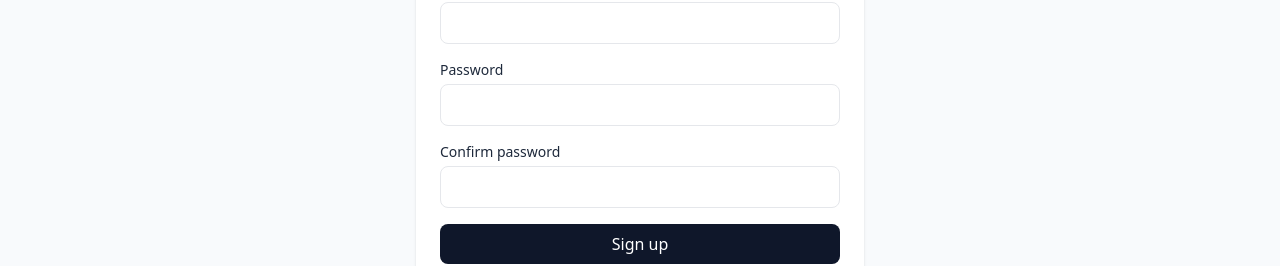
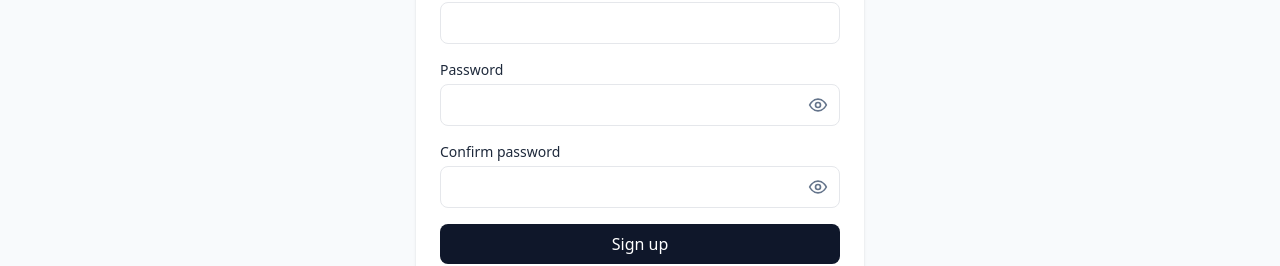
Before and after one commit to hung21112k2/auth-starter-frontend, a Vue app: page /signup in a window 1280 px wide. Shown: the part 339-605 px from the top of the page. Built offline with nearby package versions, Linux system fonts and the light colour scheme.

Commit message:
update/add-eye-button-to-show-or-hide-password

```diff
--- a/src/views/LoginView.vue
+++ b/src/views/LoginView.vue
@@ -6,9 +6,9 @@ import { setToken } from '@/services/auth'
 
 const router = useRouter()
 
-// có thể là email hoặc username
 const identifier = ref('')
 const password = ref('')
+const showPwd = ref(false)
 
 const loading = ref(false)
 const error = ref('')
@@ -22,7 +22,7 @@ async function onSubmit () {
 
   loading.value = true
   try {
-    // backend sẽ tự nhận diện: có '@' -> email, không có -> username
+
     const res = await api.login({
       email: identifier.value.trim(),
       password: password.value,
@@ -56,13 +56,34 @@ async function onSubmit () {
 
       <div>
         <label class="block text-sm mb-1">Password</label>
-        <input
-          v-model="password"
-          type="password"
-          required
-          autocomplete="current-password"
-          class="w-full border rounded-lg px-3 py-2 focus:outline-none focus:ring"
-        />
+        <div class="relative">
+          <input
+            v-model="password"
+            :type="showPwd ? 'text' : 'password'"
+            required
+            autocomplete="current-password"
+            class="w-full border rounded-lg px-3 py-2 pr-11 focus:outline-none focus:ring"
+          />
+          <button
+            type="button"
+            class="absolute inset-y-0 right-0 px-3 flex items-center text-slate-500 hover:text-slate-700"
+            :aria-pressed="showPwd"
+            title="Show/Hide password"
+            @click="showPwd = !showPwd"
+          >
+            <!-- eye -->
+            <svg v-if="!showPwd" xmlns="http://www.w3.org/2000/svg" class="h-5 w-5" viewBox="0 0 24 24" fill="none" stroke="currentColor" stroke-width="2">
+              <path d="M2 12s3.5-7 10-7 10 7 10 7-3.5 7-10 7-10-7-10-7Z"/>
+              <circle cx="12" cy="12" r="3"/>
+            </svg>
+            <!-- eye-off -->
+            <svg v-else xmlns="http://www.w3.org/2000/svg" class="h-5 w-5" viewBox="0 0 24 24" fill="none" stroke="currentColor" stroke-width="2">
+              <path d="M3 3l18 18"/>
+              <path d="M9.9 4.2A10.9 10.9 0 0 1 12 4c6.5 0 10 7 10 7a17.4 17.4 0 0 1-3.2 4.1M6 6A16.5 16.5 0 0 0 2 11s3.5 7 10 7a10.7 10.7 0 0 0 3.1-.4"/>
+            </svg>
+            <span class="sr-only">Toggle password</span>
+          </button>
+        </div>
       </div>
 
       <p v-if="error" class="text-sm text-rose-600">{{ error }}</p>
--- a/src/views/SignupView.vue
+++ b/src/views/SignupView.vue
@@ -15,18 +15,18 @@ const loading = ref(false)
 const msg = ref('')
 const error = ref('')
 
-// chỉ bật khi bấm submit mà sai
+const showPwd = ref(false)
+const showPwd2 = ref(false)
+
 const showRules = ref(false)
 const clearRules = () => { showRules.value = false }
 
-// Password rules: >= 8 ký tự, >= 1 in hoa, >= 1 ký tự đặc biệt
 const lenOK = computed(() => password.value.length >= 8)
 const hasUpper = computed(() => /[A-Z]/.test(password.value))
 const hasSpecial = computed(() => /[^A-Za-z0-9]/.test(password.value))
 const confirmOK = computed(() => confirmPassword.value !== '' && confirmPassword.value === password.value)
 const rulesInvalid = computed(() => !lenOK.value || !hasUpper.value || !hasSpecial.value)
 
-// Username cơ bản: 3-50 ký tự, chữ/số/underscore, không khoảng trắng
 const usernameOK = computed(() => /^[A-Za-z0-9_]{3,50}$/.test(username.value || ''))
 
 async function onSubmit () {
@@ -103,39 +103,78 @@ async function onSubmit () {
         />
       </div>
 
-      <!-- Password -->
+      <!-- Password (with eye) -->
       <div>
         <label class="block text-sm mb-1">Password</label>
+        <div class="relative">
           <input
             v-model="password"
             @input="clearRules"
-          type="password"
+            :type="showPwd ? 'text' : 'password'"
             required
             autocomplete="new-password"
             :class="[
-            'w-full border rounded-lg px-3 py-2 focus:outline-none focus:ring',
+              'w-full border rounded-lg px-3 py-2 pr-11 focus:outline-none focus:ring',
               showRules && (!lenOK || !hasUpper || !hasSpecial) ? 'border-rose-500' : ''
             ]"
           />
+          <button
+            type="button"
+            class="absolute inset-y-0 right-0 px-3 flex items-center text-slate-500 hover:text-slate-700"
+            :aria-pressed="showPwd"
+            title="Show/Hide password"
+            @click="showPwd = !showPwd"
+          >
+            <!-- eye -->
+            <svg v-if="!showPwd" xmlns="http://www.w3.org/2000/svg" class="h-5 w-5" viewBox="0 0 24 24" fill="none" stroke="currentColor" stroke-width="2">
+              <path d="M2 12s3.5-7 10-7 10 7 10 7-3.5 7-10 7-10-7-10-7Z"/>
+              <circle cx="12" cy="12" r="3"/>
+            </svg>
+            <!-- eye-off -->
+            <svg v-else xmlns="http://www.w3.org/2000/svg" class="h-5 w-5" viewBox="0 0 24 24" fill="none" stroke="currentColor" stroke-width="2">
+              <path d="M3 3l18 18"/>
+              <path d="M9.9 4.2A10.9 10.9 0 0 1 12 4c6.5 0 10 7 10 7a17.4 17.4 0 0 1-3.2 4.1M6 6A16.5 16.5 0 0 0 2 11s3.5 7 10 7a10.7 10.7 0 0 0 3.1-.4"/>
+            </svg>
+            <span class="sr-only">Toggle password</span>
+          </button>
+        </div>
       </div>
 
-      <!-- Confirm Password -->
+      <!-- Confirm Password (with eye) -->
       <div>
         <label class="block text-sm mb-1">Confirm password</label>
+        <div class="relative">
           <input
             v-model="confirmPassword"
             @input="clearRules"
-          type="password"
+            :type="showPwd2 ? 'text' : 'password'"
             required
             autocomplete="new-password"
             :class="[
-            'w-full border rounded-lg px-3 py-2 focus:outline-none focus:ring',
+              'w-full border rounded-lg px-3 py-2 pr-11 focus:outline-none focus:ring',
               showRules && !confirmOK ? 'border-rose-500' : ''
             ]"
           />
+          <button
+            type="button"
+            class="absolute inset-y-0 right-0 px-3 flex items-center text-slate-500 hover:text-slate-700"
+            :aria-pressed="showPwd2"
+            title="Show/Hide password"
+            @click="showPwd2 = !showPwd2"
+          >
+            <svg v-if="!showPwd2" xmlns="http://www.w3.org/2000/svg" class="h-5 w-5" viewBox="0 0 24 24" fill="none" stroke="currentColor" stroke-width="2">
+              <path d="M2 12s3.5-7 10-7 10 7 10 7-3.5 7-10 7-10-7-10-7Z"/>
+              <circle cx="12" cy="12" r="3"/>
+            </svg>
+            <svg v-else xmlns="http://www.w3.org/2000/svg" class="h-5 w-5" viewBox="0 0 24 24" fill="none" stroke="currentColor" stroke-width="2">
+              <path d="M3 3l18 18"/>
+              <path d="M9.9 4.2A10.9 10.9 0 0 1 12 4c6.5 0 10 7 10 7a17.4 17.4 0 0 1-3.2 4.1M6 6A16.5 16.5 0 0 0 2 11s3.5 7 10 7a10.7 10.7 0 0 0 3.1-.4"/>
+            </svg>
+            <span class="sr-only">Toggle confirm password</span>
+          </button>
+        </div>
       </div>
 
-      <!-- Khối quy tắc chỉ hiện khi bấm Sign up mà sai -->
       <div v-if="showRules" class="rounded-lg border border-rose-200 bg-rose-50 p-3 text-sm">
         <p class="font-medium text-rose-700">Please fix the following:</p>
         <ul class="mt-2 list-disc pl-5 space-y-1">
@@ -161,7 +200,6 @@ async function onSubmit () {
       <p v-if="msg" class="text-sm text-emerald-600">{{ msg }}</p>
       <p v-if="error" class="text-sm text-rose-600">{{ error }}</p>
 
-      <!-- Submit: chỉ disable khi loading -->
       <button
         :disabled="loading"
         class="w-full rounded-lg px-4 py-2 bg-slate-900 text-white hover:bg-slate-800 disabled:opacity-50"
```
Lines whose indentation alone changed are shown as unchanged.
